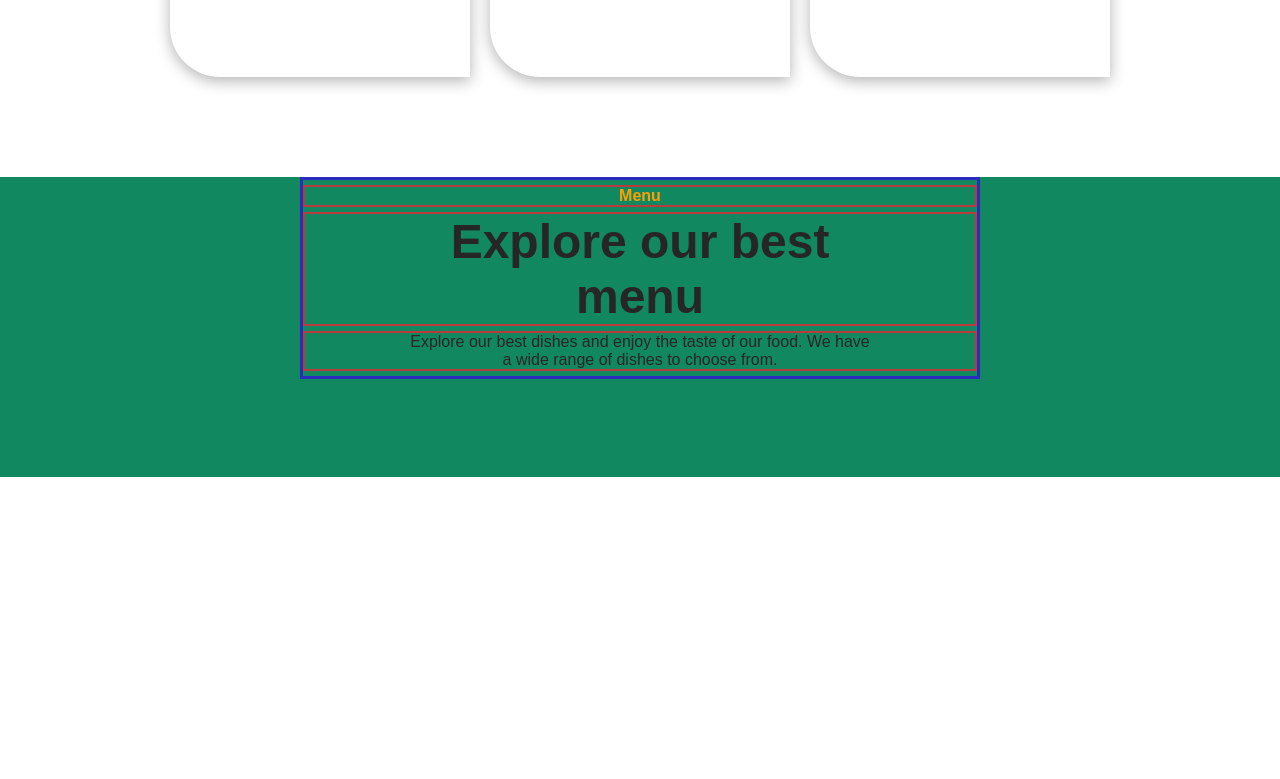
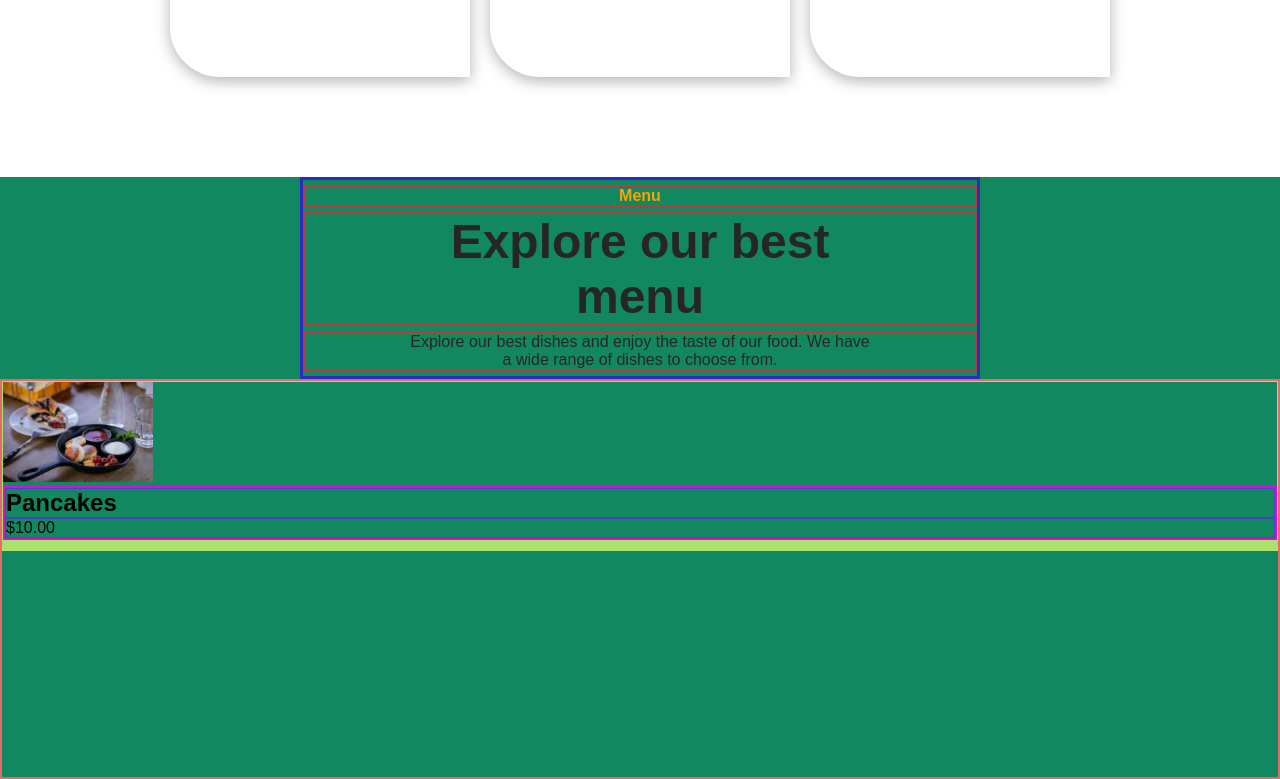
Before and after one commit to nickonyi/Restaurant-page, a website built with webpack: page dist/index.html in a window 1280 px wide. Shown: the part 2503-3282 px from the top of the page. Before the commit the page ends 2980 px from the top, so only its background shows below. Built offline with nearby package versions, Linux system fonts and the light colour scheme; a web font is replaced by a local one.

Commit message:
menu section

```diff
--- a/src/menu.js
+++ b/src/menu.js
@@ -1,3 +1,5 @@
+import contentImg1 from './pancakes-1.jpg';
+
 function menu() {
     const menu = document.createElement('section');
     menu.classList.add('menu');
@@ -17,13 +19,58 @@ function menu() {
     menuHeaderText.classList.add('menu-header-text');
     menuHeaderText.textContent = 'Explore our best dishes and enjoy the taste of our food. We have a wide range of dishes to choose from.';
 
+    //creating menu content container
+    const menuContentContainer = document.createElement('div');
+    menuContentContainer.classList.add('menu-content-container');
+
+    //creating menu content container contents
+
+    for (let i = 0; i < 6; i++) {
+        const menuContent = document.createElement('div');
+        menuContent.classList.add('menu-content');
+        menuContentContainer.appendChild(menuContent);
+    }
+
+    const menuContent1 = menuContentContainer.children[0];
+    const menuContent2 = menuContentContainer.children[1];
+    const menuContent3 = menuContentContainer.children[2];
+    const menuContent4 = menuContentContainer.children[3];
+    const menuContent5 = menuContentContainer.children[4];
+    const menuContent6 = menuContentContainer.children[5];
+
+    //creating menu content container elements
+    const menuContent1Img = document.createElement('img');
+    menuContent1Img.classList.add('menu-content-img', 'img-box');
+    menuContent1Img.src = contentImg1;
+    const menuContent1HeaderContainer = document.createElement('div');
+    menuContent1HeaderContainer.classList.add('menu-content-header-container');
+    const menuContent1Header = document.createElement('h2');
+    menuContent1Header.classList.add('menu-content-header');
+    menuContent1Header.textContent = 'Pancakes';
+    const menuContent1Price = document.createElement('p');
+    menuContent1Price.classList.add('menu-content-price');
+    menuContent1Price.textContent = '$10.00';
+
+    //appending menuContent1Header elements to menuContent1HeaderContainer
+    menuContent1HeaderContainer.appendChild(menuContent1Header);
+    menuContent1HeaderContainer.appendChild(menuContent1Price);
+
+    //Appending menuContent1 elements to menuContent1
+    menuContent1.appendChild(menuContent1Img);
+    menuContent1.appendChild(menuContent1HeaderContainer);
+
+
+
     //appending menu header contents to the menu header container
     menuHeaderContainer.appendChild(menuHeader);
     menuHeaderContainer.appendChild(menuHeaderSubTitle);
     menuHeaderContainer.appendChild(menuHeaderText);
 
-    //adding menu header to the menu section
+    //appending menu content container to the menu content container
+
+    //adding menu children to the menu section
     menu.appendChild(menuHeaderContainer);
+    menu.appendChild(menuContentContainer);
     //appending menu to the body
     document.body.appendChild(menu);
 }
--- a/src/style.css
+++ b/src/style.css
@@ -336,7 +336,6 @@ nav ul li {
 /*--------------The menu section---------------------*/
 
 .menu {
-    height: 300px;
     background: #128861;
 }
 
@@ -366,6 +365,28 @@ nav ul li {
 .menu-header-text {
     font-size: 1rem;
     color: #272626;
+}
+
+.menu-content-container {
+    height: 400px;
+    border: 2px solid #e26c6c;
+}
+
+.menu-content-container>div {
+    border: 1px solid #abe26c;
+}
+
+.menu-content>div {
+    border: #da0dda 2px solid;
+}
+
+.menu-content-header-container>* {
+    border: 1px solid #4c3fc0;
+}
+
+.img-box {
+    width: 150px;
+    height: auto;
 }
 
 
```
Also changed, not shown: dist/9a16de372829f68eac99.jpg (added), src/bbq-ribs-1.jpg (added), src/egg-muffin-1.jpg (added), src/french-toast.jpg (added), src/pancakes-1.jpg (added), src/salads-1.jpg (added), src/steak-1.jpg (added), 1 other file.
